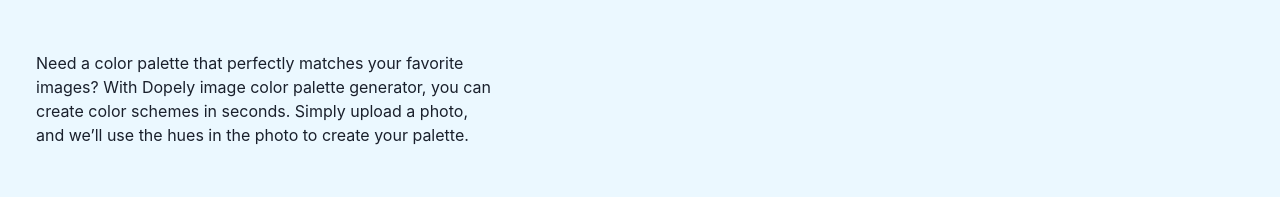
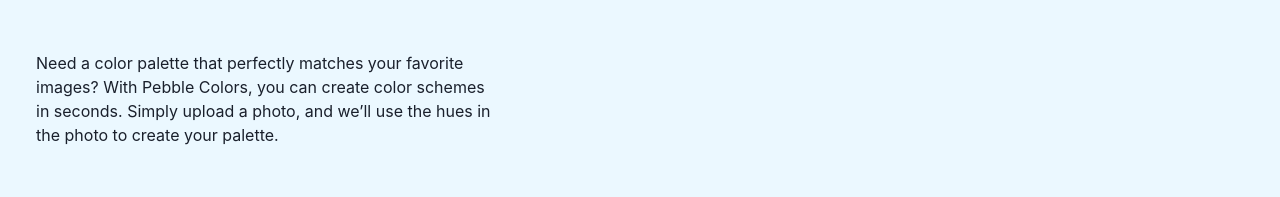
Before and after one commit to saurabhchirde/image-color-picker-nextjs, a Next.js app: page / in a window 1280 px wide. Shown: the part 401-598 px from the top of the page. Built offline with nearby package versions, Linux system fonts and the light colour scheme; no server answers.

Commit message:
fix: minor text

```diff
--- a/components/UploadSection/UploadSection.js
+++ b/components/UploadSection/UploadSection.js
@@ -28,9 +28,8 @@
         </Heading>
         <Text>
           Need a color palette that perfectly matches your favorite images? With
-          Dopely image color palette generator, you can create color schemes in
-          seconds. Simply upload a photo, and we’ll use the hues in the photo to
-          create your palette.
+          Pebble Colors, you can create color schemes in seconds. Simply upload
+          a photo, and we’ll use the hues in the photo to create your palette.
         </Text>
       </Box>
       <ImageUploading
```
